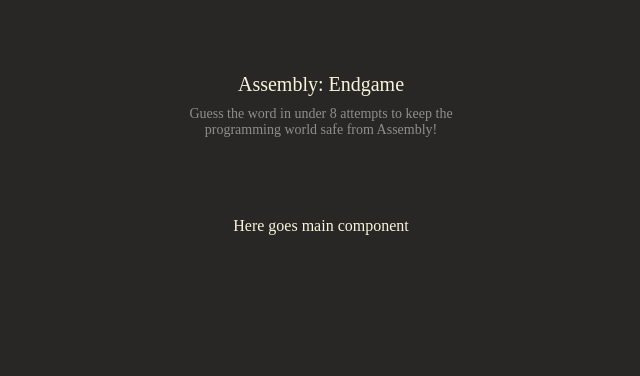
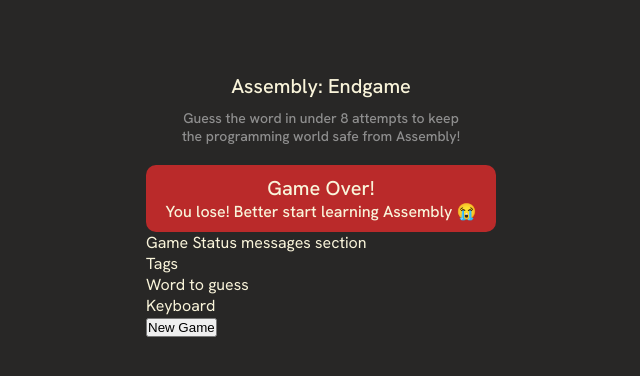
Before and after one commit to jazcala/p7-endgame, a React (Vite) app: page / in a window 1280 px wide. Shown: the top 376 px of the page, without its empty margins (319-959 px from the left). Built offline with nearby package versions, Linux system fonts and the light colour scheme.

Commit message:
Adding GameStatus component with styles

```diff
--- a/src/App.scss
+++ b/src/App.scss
@@ -9,8 +9,8 @@
 }
 
 header {
-  height: 9rem;
   width: 350px;
+  margin-bottom: 20px;
 
   h1 {
     font-size: 1.25rem;
@@ -27,3 +27,43 @@ header {
     padding: 0 30px;
   }
 }
+
+main {
+  .messageContainer {
+    width: 350px;
+    height: auto;
+    display: flex;
+    flex-direction: column;
+    justify-content: center;
+    align-items: center;
+    border-radius: 10px;
+    padding: 10px;
+
+
+    &.win {
+      background-color: #10A95B;
+    }
+
+    &.gameOver {
+      background-color: #BA2A2A;
+
+    }
+
+    &.farewell {
+      background-color: #7A5EA7;
+      font-style: italic;
+    }
+
+    p {
+      font-weight: 500;
+
+      &.firstLine {
+        font-size: 1.25rem;
+      }
+
+      &.secondLine {
+        font-size: 1rem;
+      }
+    }
+  }
+}
--- /dev/null
+++ b/src/components/GameStatus.tsx
@@ -0,0 +1,39 @@
+export default function GameStatus({
+  gameStatus,
+  tagToDismiss,
+}: {
+  gameStatus: string;
+  tagToDismiss: string;
+}) {
+  const messageForWin = (
+    <>
+      <p className="firstLine">You win!</p>
+      <p className="secondLine">Well done! 🎉</p>
+    </>
+  );
+  const messageForFarewell = //TODO Pass down tag
+    <p>{`"Farewell ${tagToDismiss}"`} 🫡</p>;
+
+  const messageForGameOver = (
+    <>
+      <p className="firstLine">Game Over!</p>
+      <p className="secondLine">You lose! Better start learning Assembly 😭</p>
+    </>
+  );
+
+  function setMessage(gameStatus: string) {
+    if (gameStatus === "win") {
+      return messageForWin;
+    } else if (gameStatus === "farewell") {
+      return messageForFarewell;
+    } else if (gameStatus === "gameOver") {
+      return messageForGameOver;
+    }
+  }
+
+  return (
+    <div className={`messageContainer ${gameStatus}`}>
+      {setMessage(gameStatus)}
+    </div>
+  );
+}
--- a/src/components/Main.tsx
+++ b/src/components/Main.tsx
@@ -1,7 +1,21 @@
+import GameStatus from "./GameStatus";
+
 export default function Main() {
+  //testing values
+  const gameStatus: string = "gameOver"; // "farewell" "win" "gameOver"
+  const tag = "HTML & CSS";
+
+  // const word:string = "refactor";
+  // const [keyboard,setKeyboard]
+
   return (
-    <>
-      <p>Here goes main component</p>
-    </>
+    <main>
+      <GameStatus gameStatus={gameStatus} tagToDismiss={tag} />
+      <div>Game Status messages section</div>
+      <div>Tags</div>
+      <div>Word to guess</div>
+      <div>Keyboard</div>
+      <button className={gameStatus ? "display" : ""}>New Game</button>
+    </main>
   );
 }
--- a/src/index.scss
+++ b/src/index.scss
@@ -11,6 +11,6 @@ body {
   flex-direction: column;
   justify-content: center;
   align-items: center;
-  font-family: 'Hanken Grotesk' sans-serif;
+  font-family: 'Hanken Grotesk', sans-serif;
 
 }
```
